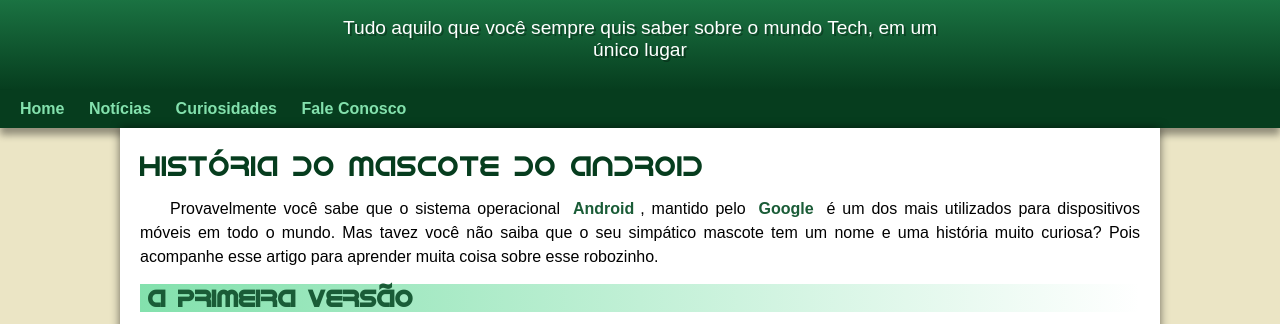
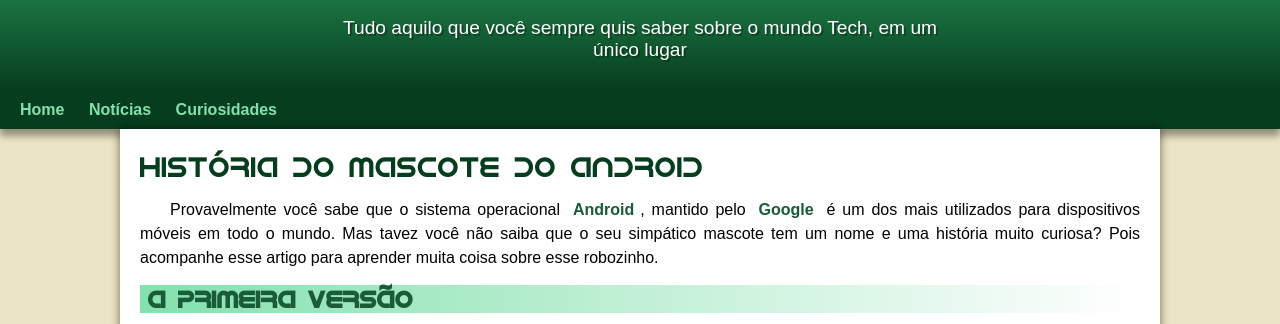
Before and after one commit to renatoamodeo/projeto-android, a plain HTML site: page index.html in a window 1280 px wide. Shown: the part 90-414 px from the top of the page. Drawn offline with Linux system fonts and the light colour scheme.

Commit message:
Correção padding

```diff
--- a/index.html
+++ b/index.html
@@ -18,7 +18,6 @@
         <a href="#">Home</a>
         <a href="#">Notícias</a>
         <a href="#">Curiosidades</a>
-        <a href="#">Fale Conosco</a>
     </nav>
     <main>
         <article>
--- a/src/css/style.css
+++ b/src/css/style.css
@@ -61,7 +61,7 @@ header>p {
     padding-right: 10px;
     padding-left: 10px;
     margin: auto;
-    margin-bottom: 30px;
+    padding-bottom: 30px;
     text-shadow: 2px 2px 0px rgba(0, 0, 0, 0.295);
 
 }
```
